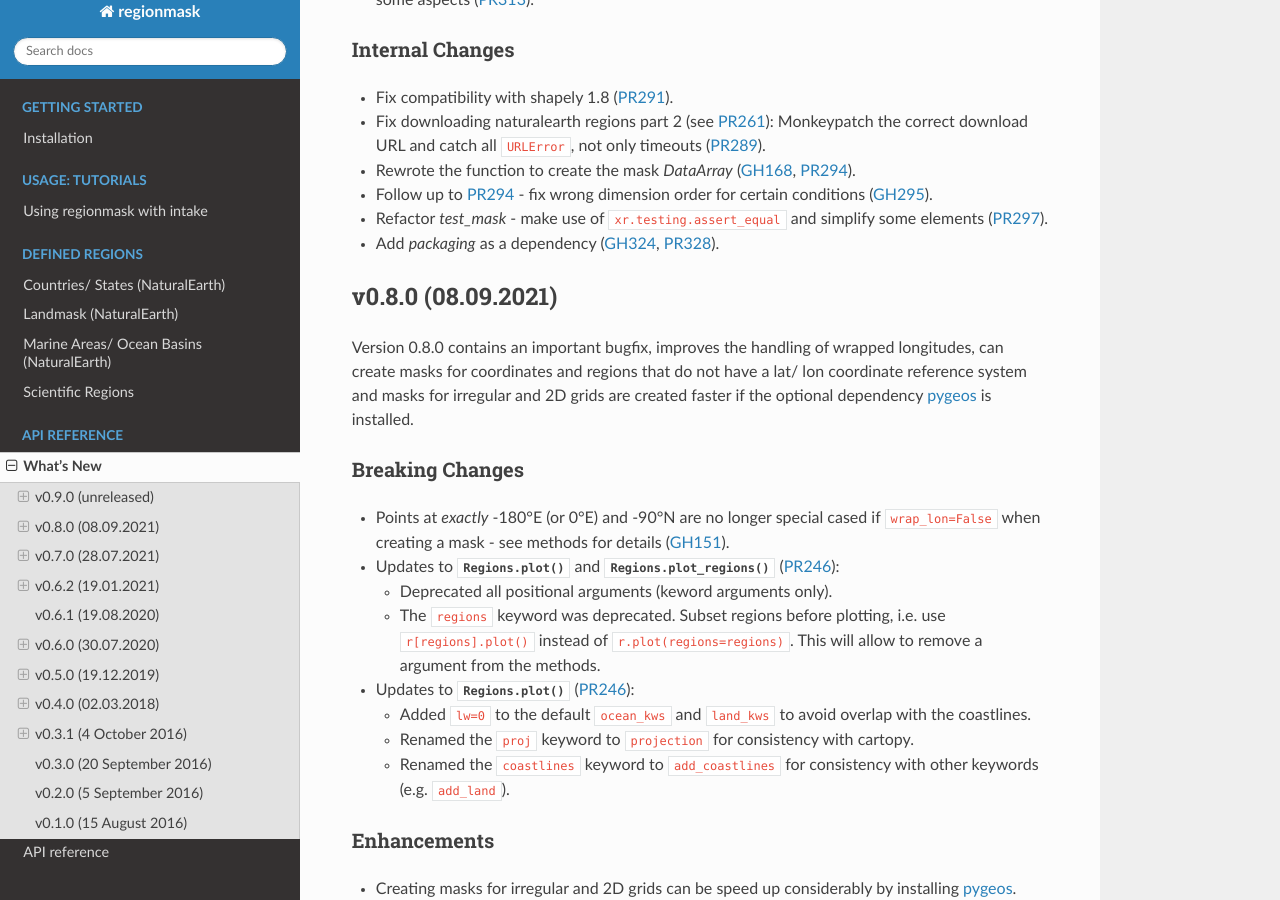
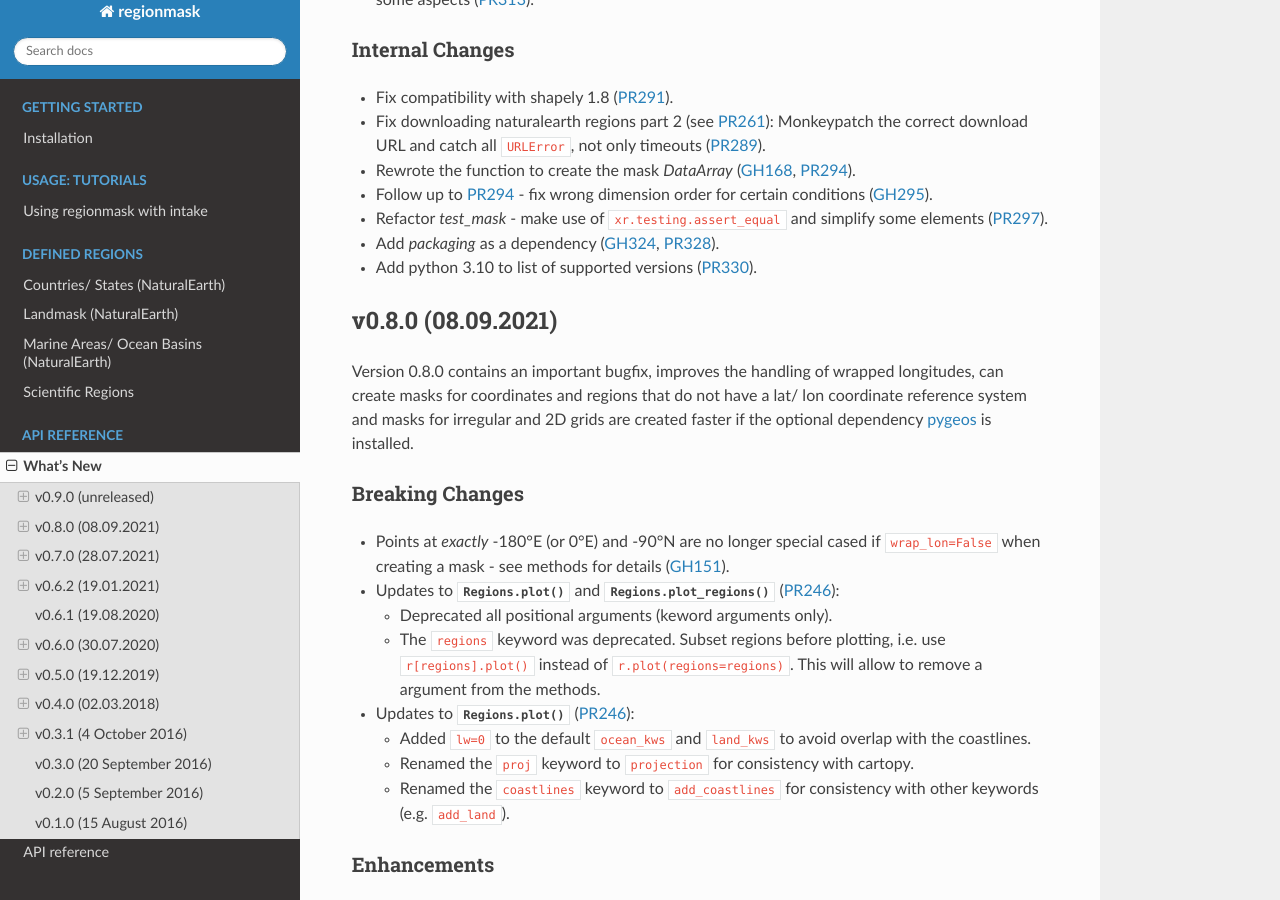
Before and after one commit to regionmask/regionmask, a Sphinx documentation site: the page built from docs/whats_new.rst, in a window 1280 px wide and 900 px high, scrolled down 2053 px. Built offline with Sphinx 7.4.7 and the Read the Docs theme 2.0.0, drawn with Linux system fonts in a browser that asks for light colours; pages that are not in the unit, such as notebooks, are missing from menus; the version number could not be read and is left out.

Commit message:
support py310

```diff
--- a/docs/whats_new.rst
+++ b/docs/whats_new.rst
@@ -113,6 +113,7 @@ Internal Changes
 - Refactor `test_mask` - make use of ``xr.testing.assert_equal`` and simplify some
   elements (:pull:`297`).
 - Add `packaging` as a dependency (:issue:`324`, :pull:`328`).
+- Add python 3.10 to list of supported versions (:pull:`330`).
 
 v0.8.0 (08.09.2021)
 -------------------
--- a/setup.cfg
+++ b/setup.cfg
@@ -17,6 +17,7 @@ classifiers =
     Programming Language :: Python :: 3.7
     Programming Language :: Python :: 3.8
     Programming Language :: Python :: 3.9
+    Programming Language :: Python :: 3.10
     Topic :: Scientific/Engineering
     Topic :: Scientific/Engineering :: Atmospheric Science
     Topic :: Scientific/Engineering :: GIS
```
Also changed, not shown: 1 other file.
